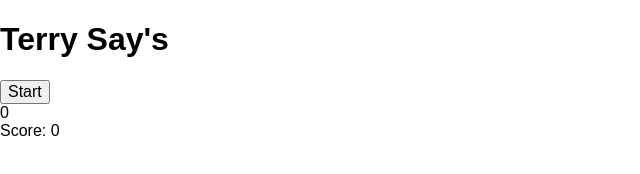
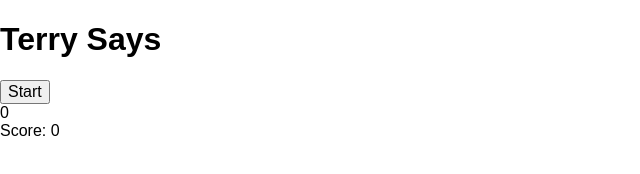
Before and after one commit to tdrobinson94/terry-says-game, a website with bundled scripts: page app/index.html in a window 1280 px wide. Shown: the full height of the page, 0-640 px from the left. Built offline with nearby package versions, Linux system fonts and the light colour scheme; files whose address does not match are found by name.

Commit message:
changed Say's to Says

```diff
--- a/app/index.html
+++ b/app/index.html
@@ -11,7 +11,7 @@
     <div class="container">
       <div class="game-container">
         <div class="title-box">
-          <h1 class="title">Terry Say's</h1>
+          <h1 class="title">Terry Says</h1>
         </div>
         <div class="board-container">
           <form class="begin-game">
```
